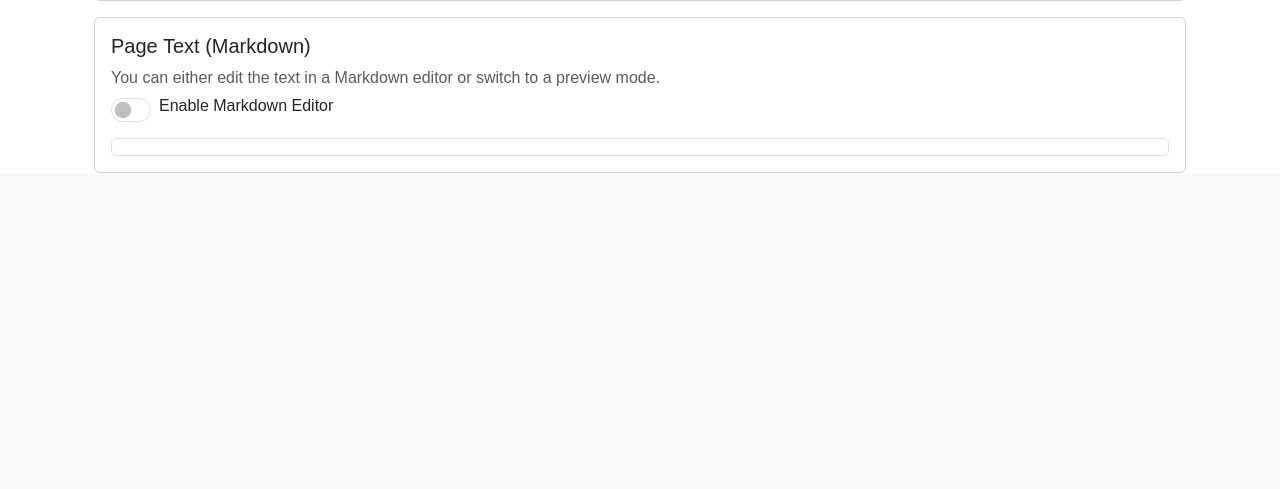
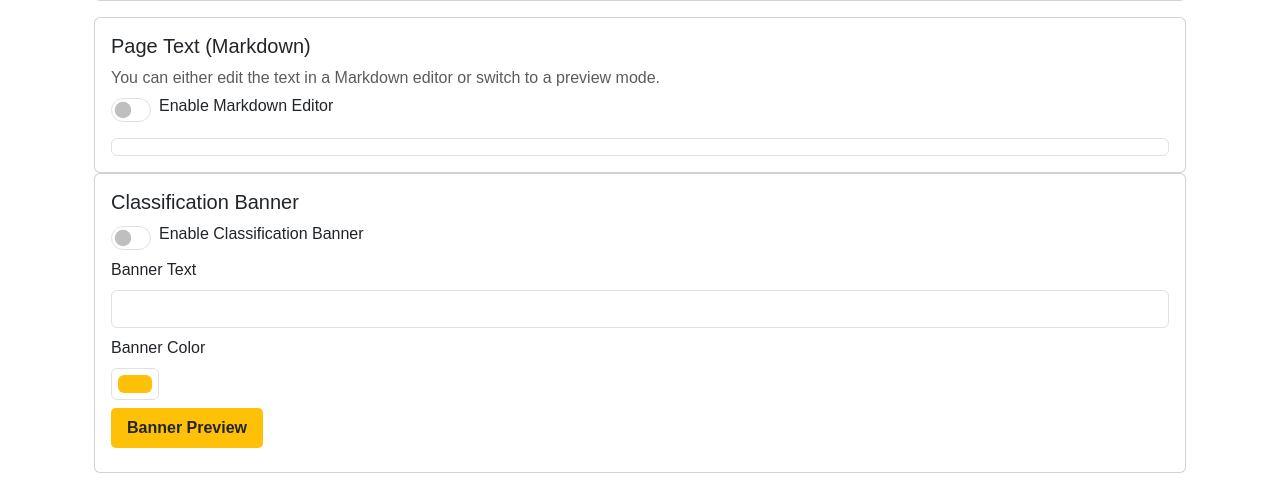
Before and after one commit to wtomaz808/simplechat, a Python web app: template application/single_app/templates/admin_settings.html in a window 1280 px wide. Shown: the part 649-1138 px from the top of the page. Before the commit the page ends 822 px from the top, so only its background shows below. Run offline with Jinja, Linux system fonts and the light colour scheme; the template is opened without the code that fills it, so the values that code supplies are empty; some libraries are stand-ins or nearby versions.

Commit message:
Bill Tomasiewicz banner & admin managment

```diff
--- a/application/single_app/app.py
+++ b/application/single_app/app.py
@@ -43,6 +43,7 @@ def before_first_request():
 def inject_settings():
     settings = get_settings()
     public_settings = sanitize_settings_for_user(settings)
+    # No change needed if you already return app_settings=public_settings
     return dict(app_settings=public_settings)
 
 @app.template_filter('to_datetime')
--- a/application/single_app/static/css/chats.css
+++ b/application/single_app/static/css/chats.css
@@ -811,3 +811,9 @@ ol {
   border-radius: var(--bs-border-radius);
   margin-bottom: 0;
 }
+
+#classification-banner {
+  border-bottom: 1px solid #e0e0e0;
+  box-shadow: 0 2px 4px rgba(0,0,0,0.02);
+  z-index: 1050;
+}
--- a/application/single_app/templates/admin_settings.html
+++ b/application/single_app/templates/admin_settings.html
@@ -188,6 +188,34 @@
                         style="white-space: pre-wrap; display: none;"
                     ></div>
                 </div>
+
+                <!-- New Classification Banner Section -->
+                <div class="card p-3 mb-3">
+                    <h5>Classification Banner</h5>
+                    <div class="form-check form-switch mb-2">
+                        <input class="form-check-input" type="checkbox" id="classification_banner_enabled" name="classification_banner_enabled"
+                            {% if settings.classification_banner_enabled %}checked{% endif %}>
+                        <label class="form-check-label ms-2" for="classification_banner_enabled">
+                            Enable Classification Banner
+                        </label>
+                    </div>
+                    <div class="mb-2">
+                        <label for="classification_banner_text" class="form-label">Banner Text</label>
+                        <input type="text" class="form-control" id="classification_banner_text" name="classification_banner_text"
+                            value="{{ settings.classification_banner_text }}">
+                    </div>
+                    <div class="mb-2">
+                        <label for="classification_banner_color" class="form-label">Banner Color</label>
+                        <input type="color" class="form-control form-control-color" id="classification_banner_color" name="classification_banner_color"
+                            value="{{ settings.classification_banner_color or '#ffc107' }}" style="width: 3rem; height: 2rem;">
+                    </div>
+                    <div class="mb-2">
+                        <span id="classification-banner-preview"
+                              style="display:inline-block; padding:0.5em 1em; border-radius:0.3em; font-weight:bold; color:#212529; background:{{ settings.classification_banner_color or '#ffc107' }};">
+                            {{ settings.classification_banner_text or 'Banner Preview' }}
+                        </span>
+                    </div>
+                </div>
             </div>
 
 
@@ -746,7 +774,7 @@
                                     value="{{ settings.video_indexer_api_key or '' }}">
                             <button type="button" class="btn btn-outline-secondary"
                                     id="toggle_video_indexer_api_key">Show</button>
-                            </div>
+                        </div>
                         </div>
 
                         <div class="mb-3">
@@ -1685,6 +1713,22 @@
     </form>
 </div>
 {% endblock %}
+<script>
+    // Live preview for banner in admin
+    document.addEventListener('DOMContentLoaded', function() {
+        const textInput = document.getElementById('classification_banner_text');
+        const colorInput = document.getElementById('classification_banner_color');
+        const preview = document.getElementById('classification-banner-preview');
+        function updatePreview() {
+            preview.textContent = textInput.value || 'Banner Preview';
+            preview.style.background = colorInput.value;
+        }
+        if (textInput && colorInput && preview) {
+            textInput.addEventListener('input', updatePreview);
+            colorInput.addEventListener('input', updatePreview);
+        }
+    });
+</script>
 
 {% block scripts %}
 
--- a/application/single_app/templates/base.html
+++ b/application/single_app/templates/base.html
@@ -22,9 +22,22 @@
 
   <style>
     body {
+      /* Default: navbar height only */
       padding-top: 56px;
       overflow-x: hidden;
       height: 100%;
+    }
+    /* Add this: if banner is present, increase padding-top */
+    #classification-banner + nav.navbar.fixed-top {
+      top: 40px; /* Height of the banner */
+    }
+    #classification-banner {
+      height: 40px;
+      line-height: 40px;
+    }
+    /* Adjust body padding if banner is present */
+    body.has-classification-banner {
+      padding-top: 96px; /* 56px navbar + 40px banner */
     }
 
     .main-content {
@@ -109,9 +122,26 @@
   {% block head %}{% endblock %}
 </head>
 
-<body class="d-flex flex-column min-vh-100">
+<body class="d-flex flex-column min-vh-100{% if app_settings.classification_banner_enabled and app_settings.classification_banner_text %} has-classification-banner{% endif %}">
+  {% if app_settings.classification_banner_enabled and app_settings.classification_banner_text %}
+    <div id="classification-banner"
+         style="background: {{ app_settings.classification_banner_color or '#ffc107' }};
+                color: #212529;
+                text-align: center;
+                font-weight: bold;
+                padding: 0.5em 0;
+                font-size: 1.1em;
+                letter-spacing: 0.5px;
+                position: fixed;
+                top: 0;
+                left: 0;
+                width: 100%;
+                z-index: 1051;">
+      {{ app_settings.classification_banner_text }}
+    </div>
+  {% endif %}
   <!-- Navigation Bar -->
-  <nav class="navbar navbar-expand-lg navbar-light bg-light fixed-top">
+  <nav class="navbar navbar-expand-lg navbar-light bg-light fixed-top" style="{% if app_settings.classification_banner_enabled and app_settings.classification_banner_text %}top: 40px;{% endif %}">
     <div class="container-fluid">
       {% if app_settings.show_logo %}
         {% if app_settings.custom_logo_base64 %}
```
Also changed, not shown: application/single_app/route_frontend_admin_settings.py (+18 -0 lines), 3 other files.
